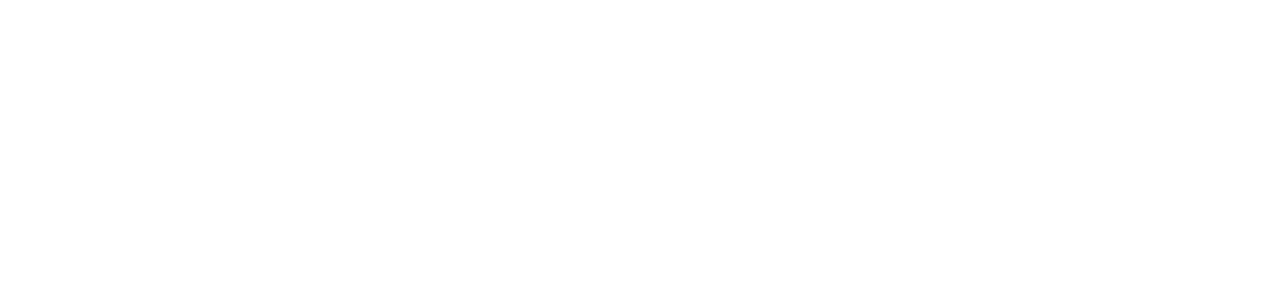
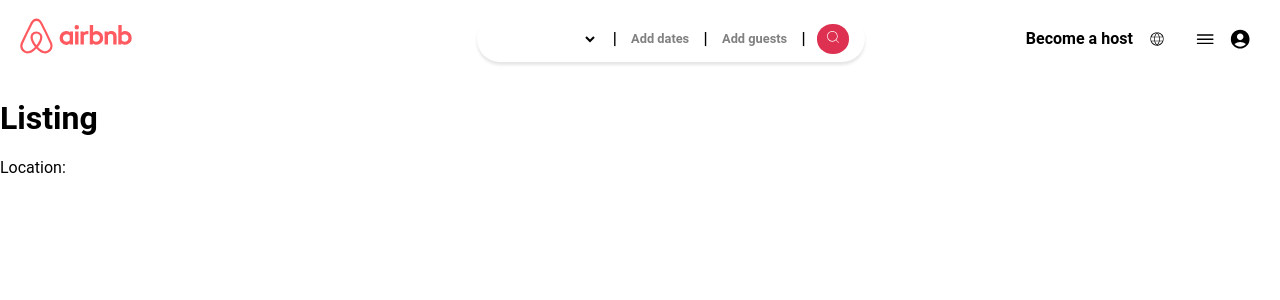
Before and after one commit to Latoure341/CapStone, a React (Vite) app in the folder Frontend/: page /listing in a window 1280 px wide. Before the commit this address had no page. Shown: the top 300 px of the page. Built offline with nearby package versions, Linux system fonts and the light colour scheme.

Commit message:
Listing Page setup

```diff
--- a/Frontend/src/Router.jsx
+++ b/Frontend/src/Router.jsx
@@ -1,12 +1,14 @@
 import React from 'react'
 import {BrowserRouter, Routes, Route} from "react-router-dom"
 import Home from "./pages/Home/Home.jsx"
+import Listing from "./pages/Listing/Listing.jsx"
 
 const Router = () => {
   return (
     <BrowserRouter>
         <Routes>
             <Route path='/' element={<Home />} />
+            <Route path='/listing' element={<Listing />} />
         </Routes>
     </BrowserRouter>
   )
--- a/Frontend/src/components/Footer/Footer.jsx
+++ b/Frontend/src/components/Footer/Footer.jsx
@@ -46,7 +46,7 @@
           <span>Airbnb Luxe</span>
         </FooterDiv>
       </FooterWrapper>
-      <FooterWrapper copywright={true}>
+      <FooterWrapper copywright>
         <CopyrightDiv>
         <span>© 2024 Airbnb, Inc.</span>
         <span>·</span>
--- a/Frontend/src/components/Modals/LocationModal/LocationModal.jsx
+++ b/Frontend/src/components/Modals/LocationModal/LocationModal.jsx
@@ -1,14 +1,27 @@
-import React from 'react'
+import React, { useContext } from 'react';
+import { useNavigate } from 'react-router-dom';
 import { LocationModalContainer } from './LocationModal.styled.js';
+import { HotelLocationContext } from '../../../context/HotelLocationContext.jsx';
 
 const LocationModal = () => {
+  const navigate = useNavigate();
+  const { hotelLocation, setHotelLocation } = useContext(HotelLocationContext)
+
+  const handleClick = (location) => {
+    if(location.innerHTML !== " "){
+      setHotelLocation(location.innerHTML);
+      navigate("/listing");
+      // console.log(location.innerHTML);
+    }
+  }
+
   return (
     <LocationModalContainer>
-      <span>All Locations</span>
-      <span>Cape Town</span>
-      <span>Johannesburg</span>
-      <span>Sandton</span>
-      <span>Alberton</span>
+      <span onClick={(e)=> handleClick(e.target)}>All Locations</span>
+      <span onClick={(e)=> handleClick(e.target)}>Cape Town</span>
+      <span onClick={(e)=> handleClick(e.target)}>Johannesburg</span>
+      <span onClick={(e)=> handleClick(e.target)}>Sandton</span>
+      <span onClick={(e)=> handleClick(e.target)}>Alberton</span>
     </LocationModalContainer>
   )
 }
--- a/Frontend/src/components/Modals/LocationModal/LocationModal.styled.js
+++ b/Frontend/src/components/Modals/LocationModal/LocationModal.styled.js
@@ -2,23 +2,26 @@
 
 export const LocationModalContainer = styled.div`
     position: absolute;
-    top: 33%;
-    left: 33%;
+    top: 32%;
+    left: 37%;
     transform: translate(-50%, -50%);
     background-color: white;
     color: black;
 
-    padding: 1rem;
-    border-radius: 10px;
+    border-radius: 5px;
     display: flex;
     flex-direction: column;
     align-items: center;
-    gap: 1rem;
     z-index: 100;
 
     span {
+        width: 100%;
+        padding: 0.5rem 1rem;
         cursor: pointer;
         font-size: 0.7rem;
         font-weight: 600;
     }
+        span:hover {
+            background-color: rgb(223, 223, 223);
+        }
 `;
--- a/Frontend/src/components/NavBar/NavBar.styled.js
+++ b/Frontend/src/components/NavBar/NavBar.styled.js
@@ -5,13 +5,18 @@
   align-items: center;
   justify-content: space-between;
   padding: 0 1rem;
-  margin: 0 0.5rem;
+  margin: 0;
   font-weight: 600;
+`;
 
-  .logo {
-    background-color: black;
-    color: white;
-  }
+export const LogoWrapper = styled.svg`
+  padding: 0;
+  margin: 0;
+  height: 65px;
+  rect {
+    fill: transparent;
+  };
+  cursor: pointer;
 `;
 
 export const NavSecondContainer = styled.div`
@@ -47,24 +52,25 @@
   display: flex;
   justify-content: center;
   align-items: center;
-  gap: 2rem;
+  gap: ${({listing}) => listing ? "0.5rem" : "2rem"};
   padding: 0.5rem 1rem;
 
   background: white;
   color: black;
   border-radius: 25px;
+  box-shadow: ${({ listing }) =>    listing ? "0 3px 3px rgba(0, 0, 0, 0.1)" : " "};
 
   span {
-    background-color: rgb(222,49,81);
+    background-color: rgb(222, 49, 81);
     color: white;
     font-weight: 900;
-    border-radius: 50%;
+    border-radius: 49%;
     text-align: center;
-    padding: 0.4rem 0.5rem;
+    padding: 0.3rem 0.5rem;
   }
-    div {
-      padding: 0.2rem 0.2rem;
-    }
+  div {
+    padding: 0.2rem 0.2rem;
+  }
 
   p {
     font-size: 0.8rem;
@@ -77,6 +83,20 @@
     padding: 0;
     margin: 0;
   }
+    select {
+      border: none;
+      outline: none;
+      font-size: 0.8rem;
+    }
+
+      option {
+      border: none;
+      outline: none;
+      font-size: 0.8rem;
+    }
+      option:hover {
+        background-color: lightgray;
+      }
 `;
 
 export const ElementStyle = styled.p`
--- a/Frontend/src/pages/Listing/Listing.jsx
+++ b/Frontend/src/pages/Listing/Listing.jsx
@@ -1,9 +1,70 @@
-import React from 'react'
+import React, { useContext } from "react";
+import { HotelLocationContext } from "../../context/HotelLocationContext.jsx";
+import Logo from "../../assets/airbnb.svg?react";
+import { IoIosMenu } from "react-icons/io";
+import { MdAccountCircle } from "react-icons/md";
+import { CiGlobe, CiSearch } from "react-icons/ci";
+import {
+  NavContainer, SearchContainer,
+  NavSecondContainer, SearchSecondContainer,
+  MenuAccount,
+  ElementStyle,
+  LogoWrapper,
+} from "../../components/NavBar/NavBar.styled.js";
 
 const Listing = () => {
+  const { hotelLocation } = useContext(HotelLocationContext);
+
   return (
-    <div>Listing</div>
-  )
-}
+    <div>
+      <NavContainer listing>
+        <LogoWrapper >
+          <Logo className="logo" />
+        </LogoWrapper>
+        <NavSecondContainer>
+         <SearchContainer listing>
+                 <SearchSecondContainer listing>
+                   <div>
+                     <select>
+                      <option>{hotelLocation}</option>
+                      <option>Cape Town</option>
+                      <option>Johannesburg</option>
+                      <option>Sandton</option>
+                      <option>Alberton</option>
+                     </select>
+                   </div>
+                   <div>|</div>
+                   <div>
+                     <p>Add dates</p>
+                   </div>
+                   <div>|</div>
+                   <div>
 
-export default Listing
+                     <p>Add guests</p>
+                   </div>
+                   <div>|</div>
+                   <span>
+                     <CiSearch />
+                   </span>
+                 </SearchSecondContainer>
+               </SearchContainer>
+        </NavSecondContainer>
+        <NavSecondContainer>
+          <p onClick={() => console.log("Become a host clicked")}>
+            Become a host
+          </p>
+          <CiGlobe />
+          <MenuAccount>
+            <IoIosMenu />
+            <MdAccountCircle />
+          </MenuAccount>
+        </NavSecondContainer>
+      </NavContainer>
+
+      <h1>Listing</h1>
+      <p>Location: {hotelLocation}</p>
+    </div>
+  );
+};
+
+export default Listing;
```
